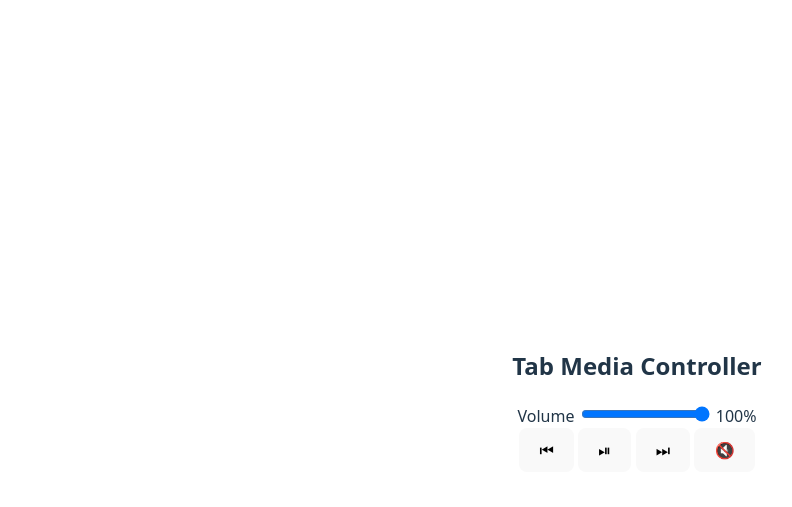
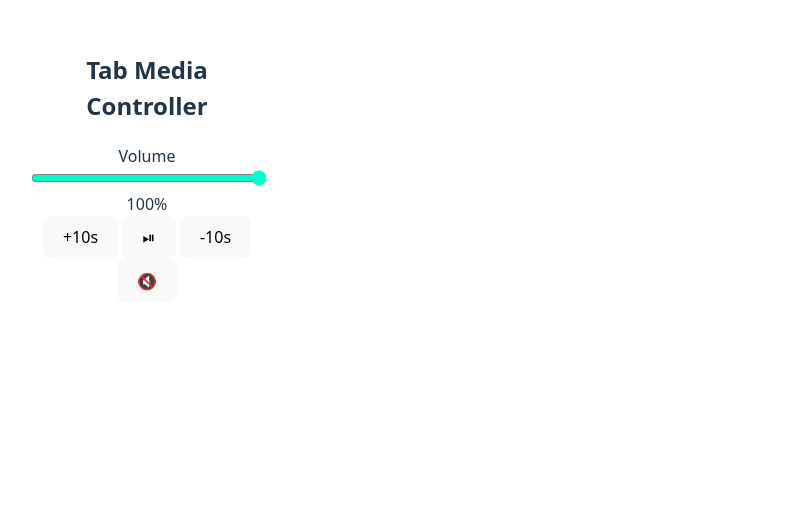
Before and after one commit to WaltteriWe/chrome-volume-controller, a website built with Vite: page index.html in a window 1280 px wide. Shown: the whole page, without its empty margins (3-795 px from the left). Built offline with nearby package versions, Linux system fonts and the light colour scheme; some packages are replaced by stand-ins of ours.

Commit message:
feat: update media control buttons and enhance styling for improved user experience

```diff
--- a/src/main.ts
+++ b/src/main.ts
@@ -12,9 +12,9 @@ app.innerHTML = `
       <span id="volume-display">100%</span>
     </div>
     <div class="media-controls">
-      <button id="btn-prev" title="Previous">⏮</button>
+      <button id="btn-prev" title="Previous">+10s</button>
       <button id="btn-play-pause" title="Play/Pause">⏯</button>
-      <button id="btn-next" title="Next">⏭</button>
+      <button id="btn-next" title="Next">-10s</button>
       <button id="btn-mute" title="Mute">🔇</button>
     </div>
   </div>
--- a/src/style.css
+++ b/src/style.css
@@ -24,10 +24,9 @@ a:hover {
 
 body {
   margin: 0;
-  display: flex;
-  place-items: center;
-  min-width: 320px;
-  min-height: 100vh;
+  width: 300px;
+  min-height: unset;
+  min-width: unset;
 }
 
 h1 {
@@ -75,7 +74,7 @@ button {
   transition: border-color 0.25s;
 }
 button:hover {
-  border-color: #646cff;
+  border-color: #ff00dd;
 }
 button:focus,
 button:focus-visible {
@@ -94,3 +93,8 @@ button:focus-visible {
     background-color: #f9f9f9;
   }
 }
+
+#volume-slider {
+  width: 100%;
+  accent-color: #00ffc8;
+}
```
Also changed, not shown: ITSEARVIOINTI.md (+5 -2 lines).
